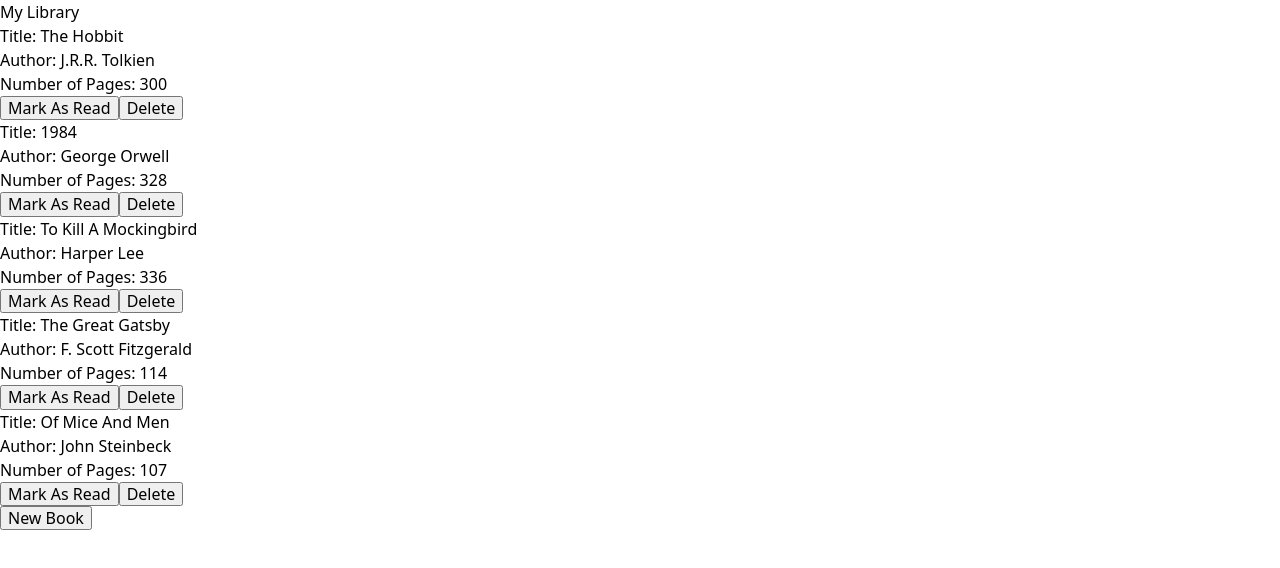
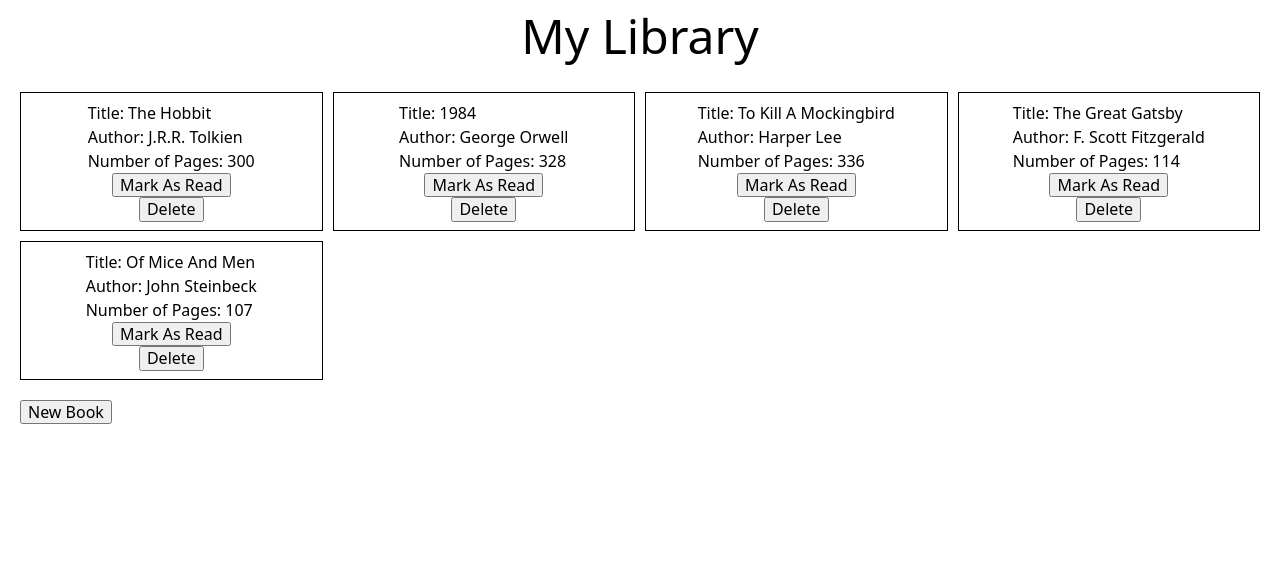
Before and after one commit to kris-chambers/library, a plain HTML site: page index.html in a window 1280 px wide. Drawn offline with Linux system fonts and the light colour scheme.

Commit message:
Began styling

```diff
--- a/css/style.css
+++ b/css/style.css
@@ -22,3 +22,31 @@ img {
   display: block;
   max-inline-size: 100%;
 }
+
+h1 {
+  font-size: 3rem;
+  text-align: center;
+}
+
+.bookCard {
+  border: 1px solid black;
+  padding: 8px;
+}
+
+#library {
+  margin: 20px;
+  display: grid;
+  grid-template-columns: repeat(4, 1fr);
+  grid-template-rows: auto;
+  column-gap: 10px;
+  row-gap: 10px;
+}
+
+.bookInfo {
+  display: grid;
+  place-items: center;
+}
+
+#newBook {
+  margin-left: 20px;
+}
```
